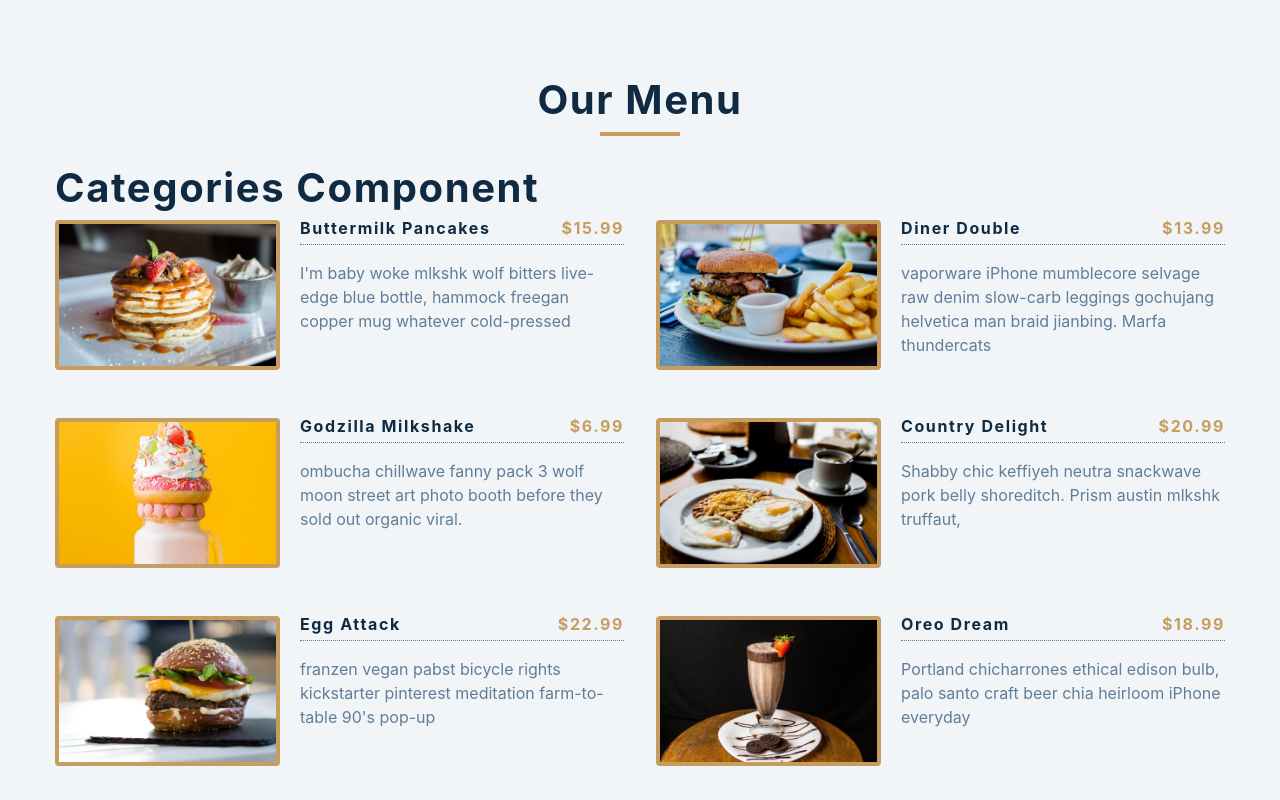
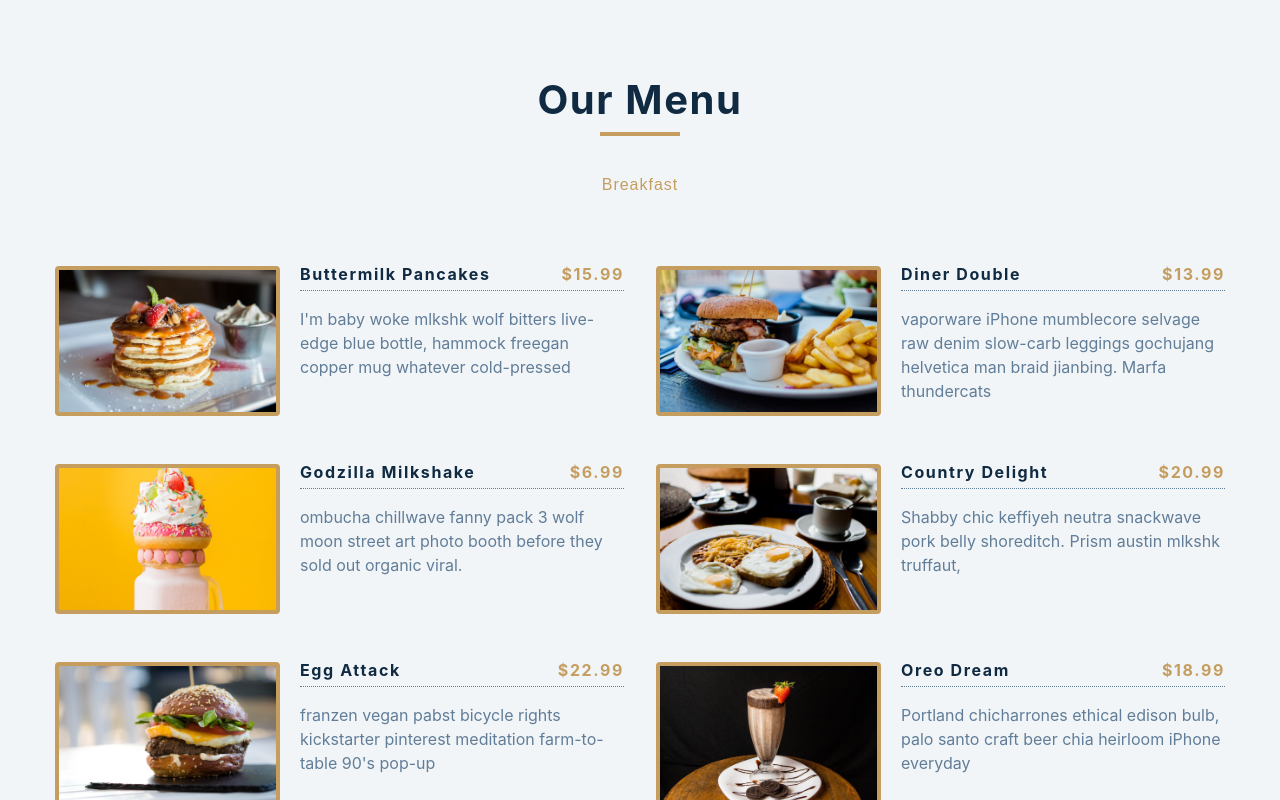
Before and after one commit to ChristianWare/Menu, a React (Create React App) app: page / in a window 1280 px wide. Shown: the top 800 px of the page. Built offline with nearby package versions, Linux system fonts and the light colour scheme.

Commit message:
Breakfast Setup

```diff
--- a/src/App.js
+++ b/src/App.js
@@ -8,6 +8,11 @@
   const [menuItems, setMenuItems] = useState(items);
   const [categories, setCategories] = useState([]);
 
+  const filterItems = (category) => {
+    const newItems = items.filter((item) => item.category === category)
+    setMenuItems(newItems);
+  }
+
   return (
     <main>
       <section className='menu section'>
@@ -15,7 +20,7 @@
           <h2>Our Menu</h2>
           <div className='underline'></div>
         </div>
-        <Categories />
+        <Categories filterItems={filterItems} />
         <Menu items={menuItems} />
       </section>
     </main>
--- a/src/Categories.js
+++ b/src/Categories.js
@@ -1,11 +1,13 @@
 import React from 'react'
 
-const Categories = () => {
-    return (
-        <div>
-          <h2>Categories Component</h2>
-        </div>
-    )
-}
+const Categories = ({ filterItems }) => {
+  return (
+    <div className='btn-container'>
+      <button className="filter-btn" onClick={() => filterItems('breakfast')}>
+        Breakfast
+      </button>
+    </div>
+  );
+};
 
 export default Categories
```
